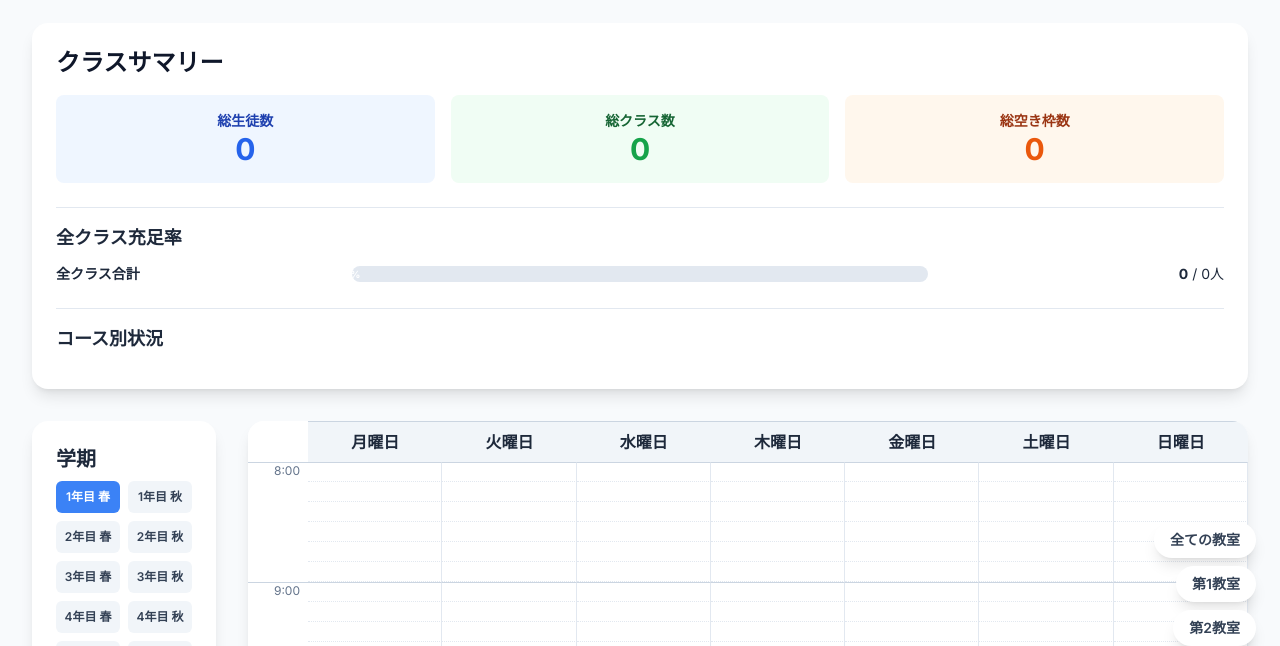
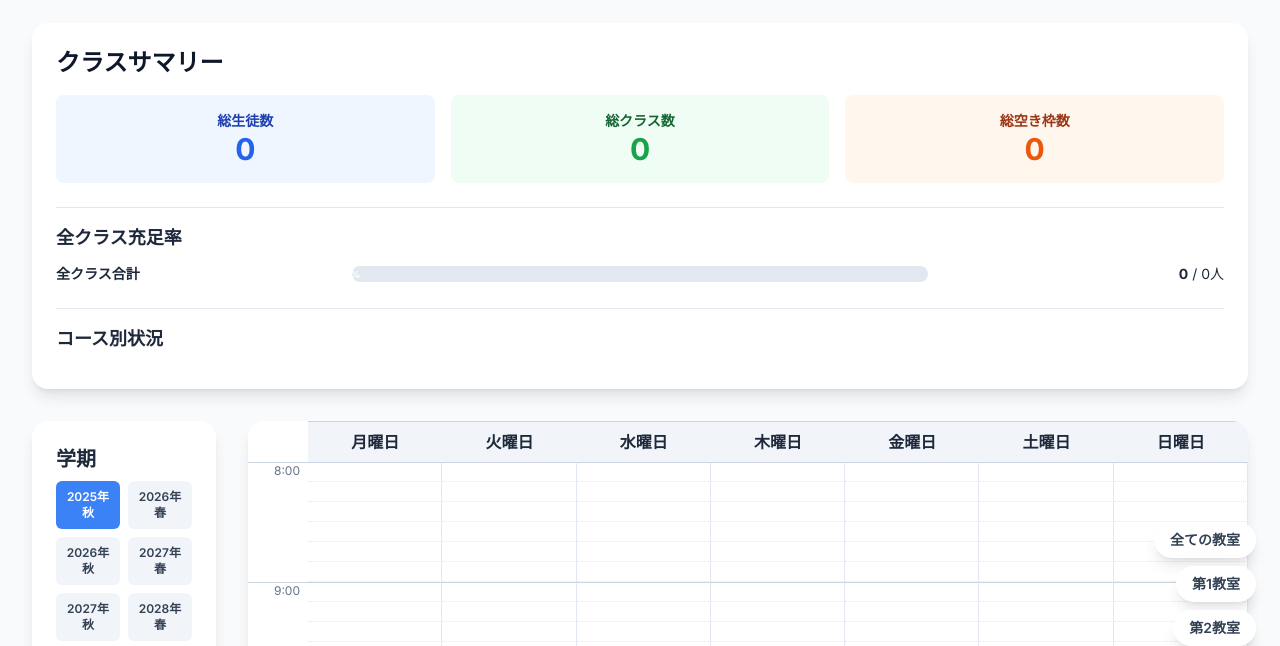
Before and after one commit to nishigaki-sys/robodone_class2, a plain HTML site: page index.html in a window 1280 px wide. Both pictures are taken after a click on the button "最初の校舎". Shown: the part 130-776 px from the top of the page. Drawn offline with nearby package versions, Linux system fonts and the light colour scheme.

Commit message:
Update index.html

```diff
--- a/index.html
+++ b/index.html
@@ -152,6 +152,7 @@
                     <div>
                         <h2 class="text-xl font-bold mt-4 mb-2">データ管理</h2>
                         <div class="space-y-2 text-xs">
+                             <button id="setStartSemesterBtn" class="w-full px-3 py-2 bg-yellow-100 text-yellow-800 rounded-md hover:bg-yellow-200">開始学期を設定</button>
                             <div class="grid grid-cols-2 gap-2">
                                 <button id="importSchoolBtn" class="w-full px-3 py-2 bg-green-100 text-green-700 rounded-md hover:bg-green-200 disabled:hover:bg-green-100">この校舎にインポート</button>
                                 <button id="exportSchoolBtn" class="w-full px-3 py-2 bg-blue-100 text-blue-700 rounded-md hover:bg-blue-200 disabled:hover:bg-blue-100">この校舎をエクスポート</button>
@@ -291,10 +292,8 @@
 
             const days = ['月', '火', '水', '木', '金', '土', '日'];
             const timeRange = { start: 8, end: 21, interval: 10 };
-            const semesters = Array.from({length: 5}, (_, i) => i + 1).flatMap(i => [
-                { id: `${i}-spring`, name: `${i}年目 春`},
-                { id: `${i}-autumn`, name: `${i}年目 秋`}
-            ]);
+
+            let semesters = [];
 
             // --- DOM Elements ---
             const schoolTabsContainer = document.getElementById('schoolTabsContainer');
@@ -305,6 +304,7 @@
             const promotedBank = document.getElementById('promotedBank');
             const timetable = document.getElementById('timetable');
             const semesterSelector = document.getElementById('semesterSelector');
+            const setStartSemesterBtn = document.getElementById('setStartSemesterBtn');
             const resetBtn = document.getElementById('resetBtn');
             const detailModal = document.getElementById('detailModal');
             const modalTitle = document.getElementById('modalTitle');
@@ -332,7 +332,7 @@
 
             // --- STATE MANAGEMENT ---
             let appData = {};
-            let currentSemesterId = semesters[0].id;
+            let currentSemesterId = '';
             let currentClassroomId = 'classroom1';
             let editingClassId = null;
             let importMode = 'all'; // 'school' or 'all'
@@ -366,6 +366,7 @@
                 if (!appData.schools || appData.schools.length === 0) {
                     const firstSchoolId = crypto.randomUUID();
                     appData = {
+                        startSemester: { year: 2025, season: 'autumn' },
                         schools: [
                             { id: ALL_SCHOOLS_ID, name: 'すべての校舎' },
                             {
@@ -379,6 +380,9 @@
                     };
                     saveData();
                 }
+                 if (!appData.startSemester) {
+                    appData.startSemester = { year: 2025, season: 'autumn' };
+                 }
                  if (!appData.schools.find(s => s.id === ALL_SCHOOLS_ID)) {
                     appData.schools.unshift({ id: ALL_SCHOOLS_ID, name: 'すべての校舎' });
                  }
@@ -387,7 +391,28 @@
                 }
             }
 
-            // --- SCHOOL MANAGEMENT FUNCTIONS ---
+            // --- SCHOOL & SEMESTER MANAGEMENT ---
+            function generateSemesters(startYear, startSeason) {
+                semesters.length = 0; // Clear the existing array
+                let currentYear = startYear;
+                let isSpring = startSeason === 'spring';
+
+                // Handle starting season logic
+                if (startSeason === 'autumn') {
+                    semesters.push({ id: `${currentYear}-autumn`, name: `${currentYear}年 秋` });
+                    currentYear++;
+                    isSpring = true;
+                }
+
+                while (semesters.length < 10) {
+                    semesters.push({ id: `${currentYear}-spring`, name: `${currentYear}年 春` });
+                    if (semesters.length < 10) {
+                        semesters.push({ id: `${currentYear}-autumn`, name: `${currentYear}年 秋` });
+                    }
+                    currentYear++;
+                }
+            }
+
             function renderSchoolTabs() {
                 schoolTabsContainer.innerHTML = '';
                 appData.schools.forEach(school => {
@@ -997,9 +1022,11 @@
             // --- INITIALIZATION ---
             function initializeApp() {
                 loadData();
-                renderSchoolTabs();
-                schoolNameDisplay.textContent = getCurrentSchool()?.name || '';
 
+                function setupSemestersAndUI() {
+                    generateSemesters(appData.startSemester.year, appData.startSemester.season);
+                    currentSemesterId = semesters[0].id;
+                    semesterSelector.innerHTML = '';
                     semesters.forEach(semester => {
                         const btn = document.createElement('button');
                         btn.className = 'semester-btn w-full p-2 bg-slate-100 text-slate-700 rounded-md text-xs font-semibold hover:bg-slate-200';
@@ -1008,6 +1035,13 @@
                         btn.addEventListener('click', () => switchSemester(semester.id));
                         semesterSelector.appendChild(btn);
                     });
+                     switchSemester(currentSemesterId, true);
+                }
+
+                setupSemestersAndUI();
+                renderSchoolTabs();
+                schoolNameDisplay.textContent = getCurrentSchool()?.name || '';
+
                 classroomSelector.querySelectorAll('.classroom-tab').forEach(tab => tab.addEventListener('click', () => switchClassroom(tab.dataset.id)));
                 Object.keys(courseInfo).forEach(name => classBank.appendChild(createBankElement({ course: name, isPromoted: false })));
                 days.forEach(day => daySelect.add(new Option(`${day}曜日`, day)));
@@ -1020,6 +1054,26 @@
                 generateTimetableGrid();
 
                 // Event Listeners
+                setStartSemesterBtn.addEventListener('click', () => {
+                    const year = prompt('開始年を入力してください (例: 2026)', appData.startSemester.year);
+                    const yearNum = parseInt(year);
+                    if (!year || isNaN(yearNum)) {
+                        alert('無効な年です。');
+                        return;
+                    }
+
+                    const seasonStr = prompt('開始学期を入力してください (春または秋)', appData.startSemester.season === 'spring' ? '春' : '秋');
+                    if (!seasonStr || !['春', '秋'].includes(seasonStr)) {
+                        alert('無効な学期です。「春」または「秋」を入力してください。');
+                        return;
+                    }
+                    const season = seasonStr === '春' ? 'spring' : 'autumn';
+
+                    appData.startSemester = { year: yearNum, season: season };
+                    saveData();
+                    setupSemestersAndUI();
+                });
+
                 resetBtn.addEventListener('click', handleReset);
                 saveBtn.addEventListener('click', saveClassDetails);
                 closeBtn.addEventListener('click', closeDetailModal);
@@ -1103,12 +1157,13 @@
 
                 function handleAllSchoolsImport(data) {
                     if (!confirm('現在のすべての校舎データを上書きしてインポートします。よろしいですか？')) return;
-                    if (data.schools && data.currentSchoolId) {
+                    if (data.schools && data.currentSchoolId && data.startSemester) {
                         appData = data;
                         if (!appData.schools.find(s => s.id === ALL_SCHOOLS_ID)) {
                            appData.schools.unshift({ id: ALL_SCHOOLS_ID, name: 'すべての校舎' });
                         }
                         saveData();
+                        setupSemestersAndUI();
                         renderSchoolTabs();
                         switchSchoolTab(appData.currentSchoolId);
                         alert('全校舎のインポートが完了しました。');
```
Lines whose indentation alone changed are shown as unchanged.
